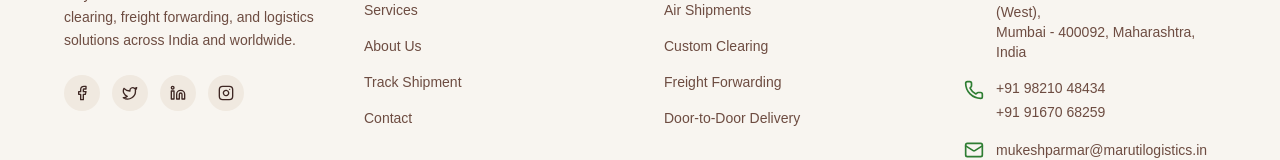
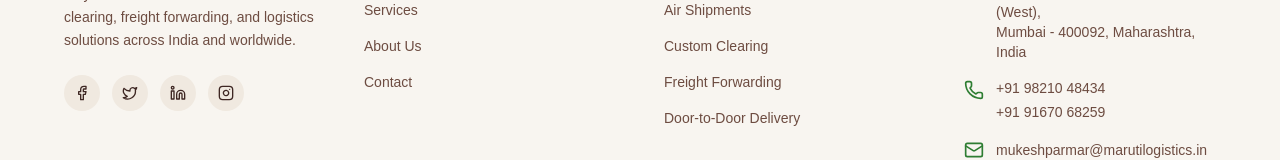
Before and after one commit to DhruvParmar10/mmcWeb, a Next.js app: page / in a window 1280 px wide. Shown: the part 5835-5995 px from the top of the page. Built offline with nearby package versions, Linux system fonts and the light colour scheme.

Commit message:
fix: remove 'Track Shipment' link from footer quick links

```diff
--- a/src/components/footer.tsx
+++ b/src/components/footer.tsx
@@ -104,14 +104,6 @@
                     className="text-sm text-muted-foreground hover:text-primary transition-colors"
                   >
                     About Us
-                  </a>
-                </li>
-                <li>
-                  <a
-                    href="#tracking"
-                    className="text-sm text-muted-foreground hover:text-primary transition-colors"
-                  >
-                    Track Shipment
                   </a>
                 </li>
                 <li>
```
